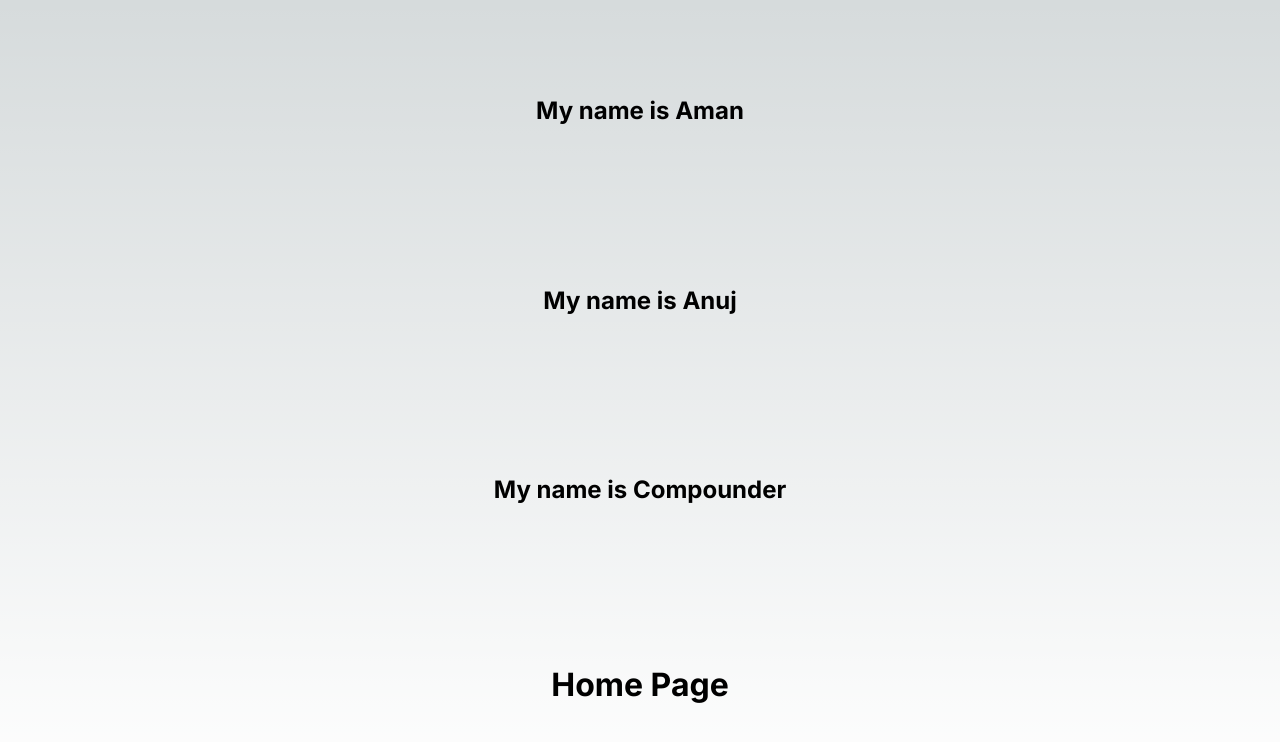
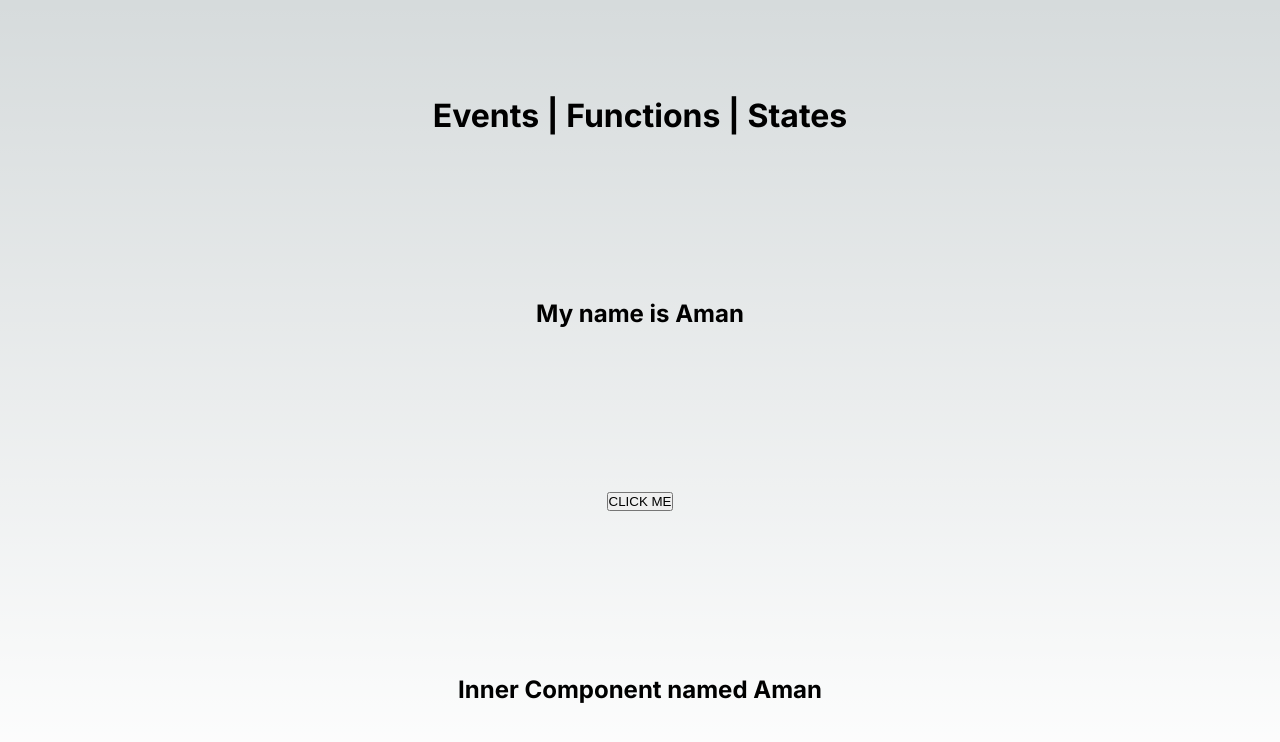
Before and after one commit to guptaji1008/next-application, a Next.js app: page / in a window 1280 px wide. Shown: the top 742 px of the page. Built offline with nearby package versions, Linux system fonts and the light colour scheme.

Commit message:
2nd lec (events, func, states)

```diff
--- a/src/app/page.js
+++ b/src/app/page.js
@@ -1,18 +1,27 @@
+"use client"
+import { useState } from 'react'
 import styles from './page.module.css'
 
 export default function Home() {
+
+  const [name, setName] = useState("Aman")
+
+  const InnerComp = () => {
+    return (
+      <div>
+        <h2>Inner Component named {name}</h2>
+      </div>
+    )
+  }
+
   return (
     <main className={styles.main}>
-      <User name="Aman"/>
-      <User name="Anuj"/>
-      <User name="Compounder"/>
-      <h1>Home Page</h1>
+      <h1>Events | Functions | States</h1>
+      <h2>My name is {name}</h2>
+      <button onClick={() => setName(name==="Aman" ? "Umang" : "Aman")}>CLICK ME</button>
+      {/* we cant use events in next component directly, because in ssr, events don't work. firstly we have to make the component client side page, which is done using "use client" at the top of th codes. */}
+      <InnerComp/>
+      {/* {InnerComp()} */}
     </main>
   )
 }
-
-const User = (props) => {
-  return (
-    <h2>My name is {props.name}</h2>
-  )
-}
```
